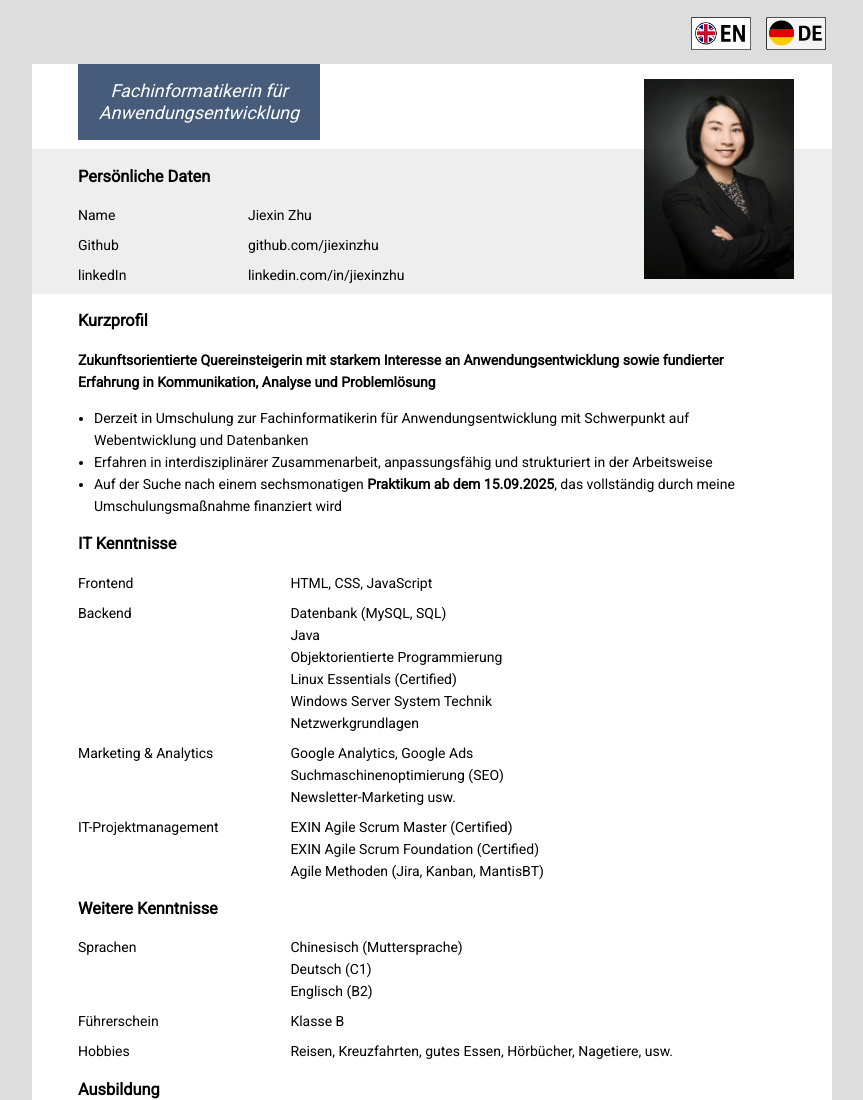
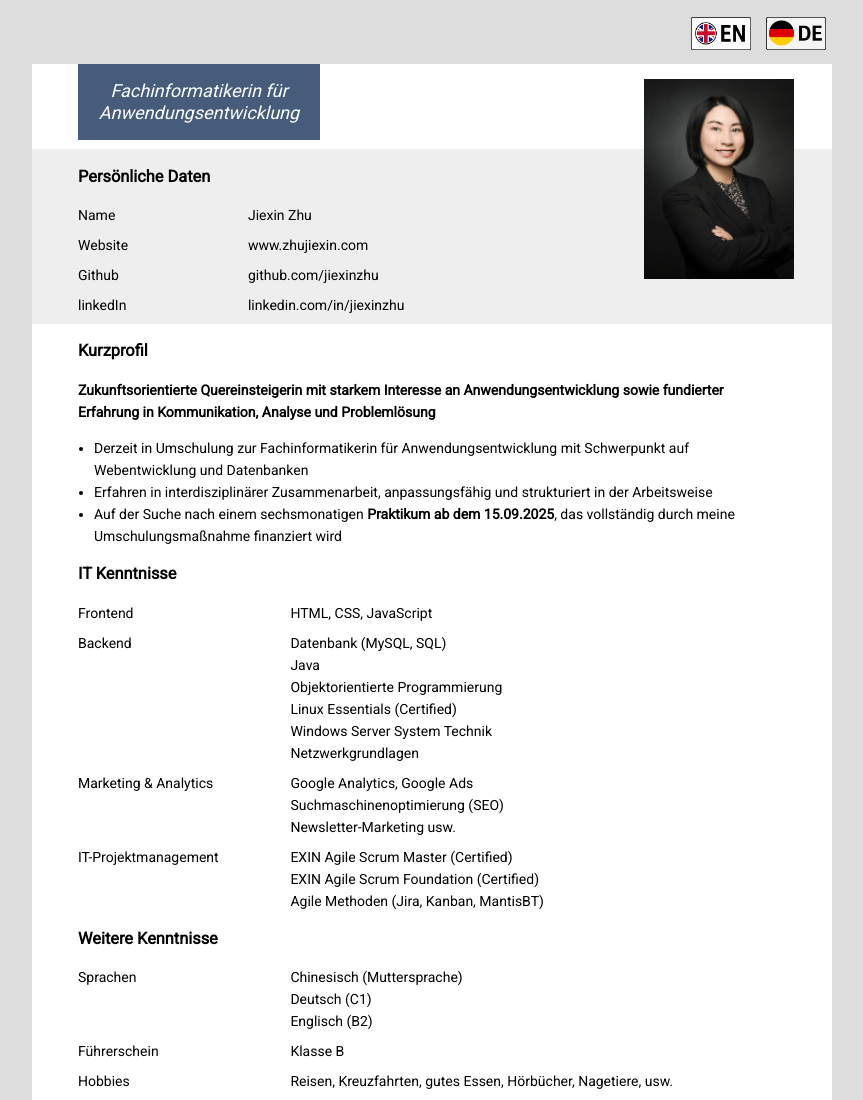
Before and after one commit to jiexinzhu/CV-html-css-js, a plain HTML site: page index.html in a window 1280 px wide. Shown: the top 1100 px of the page, without its empty margins (208-1071 px from the left). Drawn offline with Linux system fonts and the light colour scheme.

Commit message:
add website www.zhujiexin.com

```diff
--- a/index.html
+++ b/index.html
@@ -26,6 +26,10 @@
 				<div class="key-value-box">
 					<div class="key">{{NAME_KEY}}</div>
 					<div class="value">{{NAME_VALUE}}</div>
+				</div>
+				<div class="key-value-box">
+					<div class="key">{{WEBSITE_KEY}}</div>
+					<div class="value">{{WEBSITE_VALUE}}</div>
 				</div>
 				<div class="key-value-box">
 					<div class="key">Github</div>
--- a/js/language/de.js
+++ b/js/language/de.js
@@ -3,6 +3,8 @@ const german = {
 	PERSONAL_DATA: "Persönliche Daten",
 	NAME_KEY: "Name",
 	NAME_VALUE: "Jiexin Zhu",
+	WEBSITE_KEY: "Website",
+	WEBSITE_VALUE: "www.zhujiexin.com",
 	SHORT_PROFILE: "Kurzprofil",
 	SHORT_PROFILE_1: "Zukunftsorientierte Quereinsteigerin mit starkem Interesse an Anwendungsentwicklung sowie fundierter Erfahrung in Kommunikation, Analyse und Problemlösung",
 	SHORT_PROFILE_2: "Derzeit in Umschulung zur Fachinformatikerin für Anwendungsentwicklung mit Schwerpunkt auf Webentwicklung und Datenbanken",
--- a/js/language/en.js
+++ b/js/language/en.js
@@ -3,6 +3,8 @@ const english = {
   PERSONAL_DATA: "Personal Data",
   NAME_KEY: "Name",
   NAME_VALUE: "Jiexin Zhu",
+  WEBSITE_KEY: "Website",
+  WEBSITE_VALUE: "www.zhujiexin.com",
   SHORT_PROFILE: "Short Profile",
   SHORT_PROFILE_1: "Future-oriented career changer with a strong interest in application development and solid experience in communication, analysis, and problem-solving.",
   SHORT_PROFILE_2: "Currently undergoing retraining as an IT specialist in application development with a focus on web development and databases.",
```
